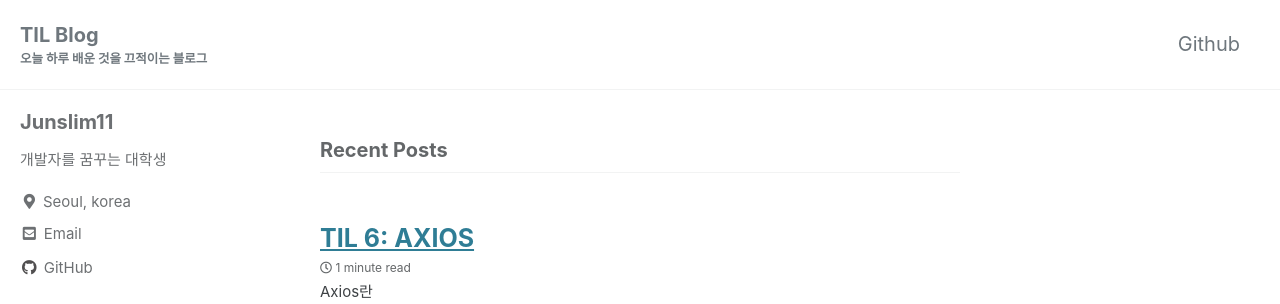
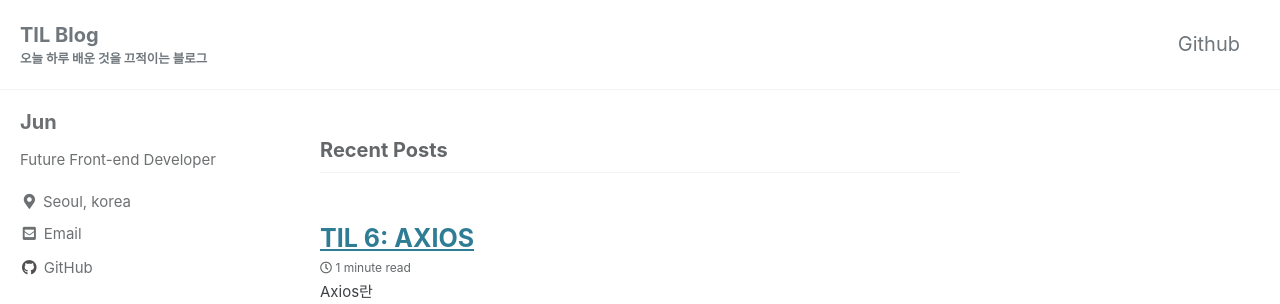
Before and after one commit to junseublim/junseublim.github.io, a Jekyll site: the page built from index.html, in a window 1280 px wide. Shown: the top 304 px of the page. Built offline with Jekyll 4.4.1, drawn with Linux system fonts in a browser that asks for light colours; cached includes are drawn as plain includes; the list of posts is cut into pages by our own code.

Commit message:
chore: change config

```diff
--- a/_config.yml
+++ b/_config.yml
@@ -94,9 +94,9 @@ analytics:
 
 # Site Author
 author:
-  name             : "Junslim11"
+  name             : "Jun"
   avatar           : # path of avatar image, e.g. "/assets/images/bio-photo.jpg"
-  bio              : "개발자를 꿈꾸는 대학생"
+  bio              : "Future Front-end Developer"
   location         : "Seoul, korea"
   links:
     - label: "Email"
```
